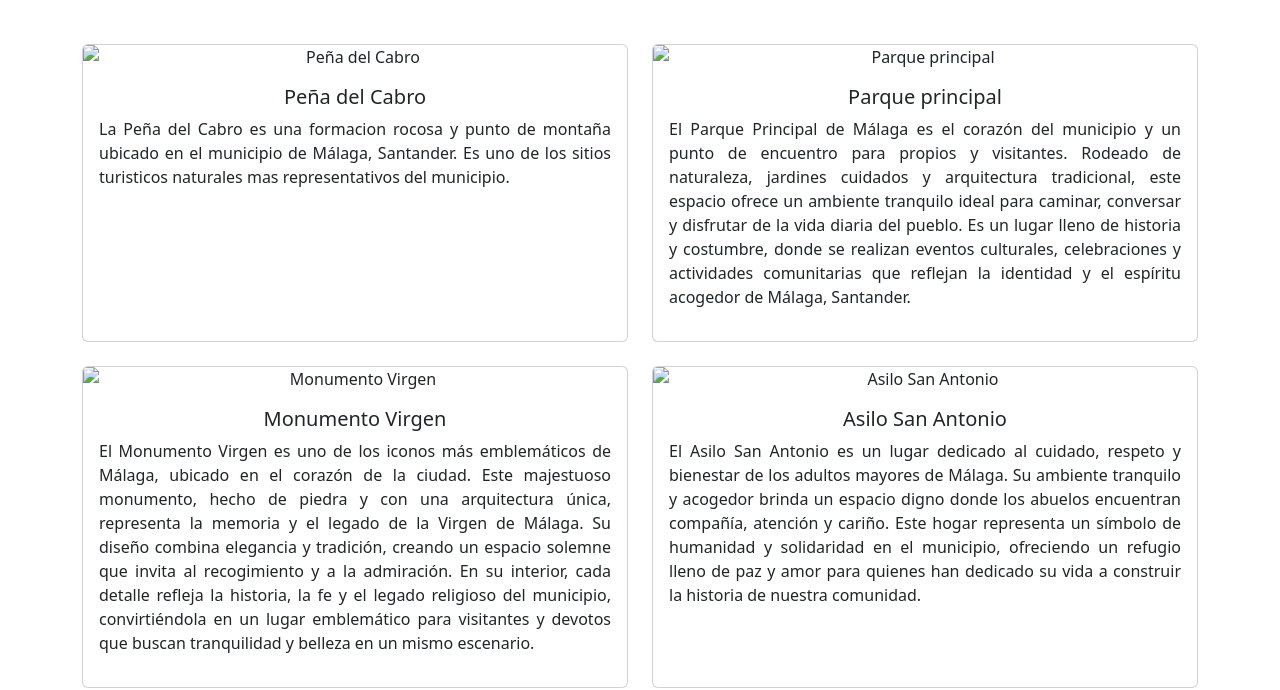
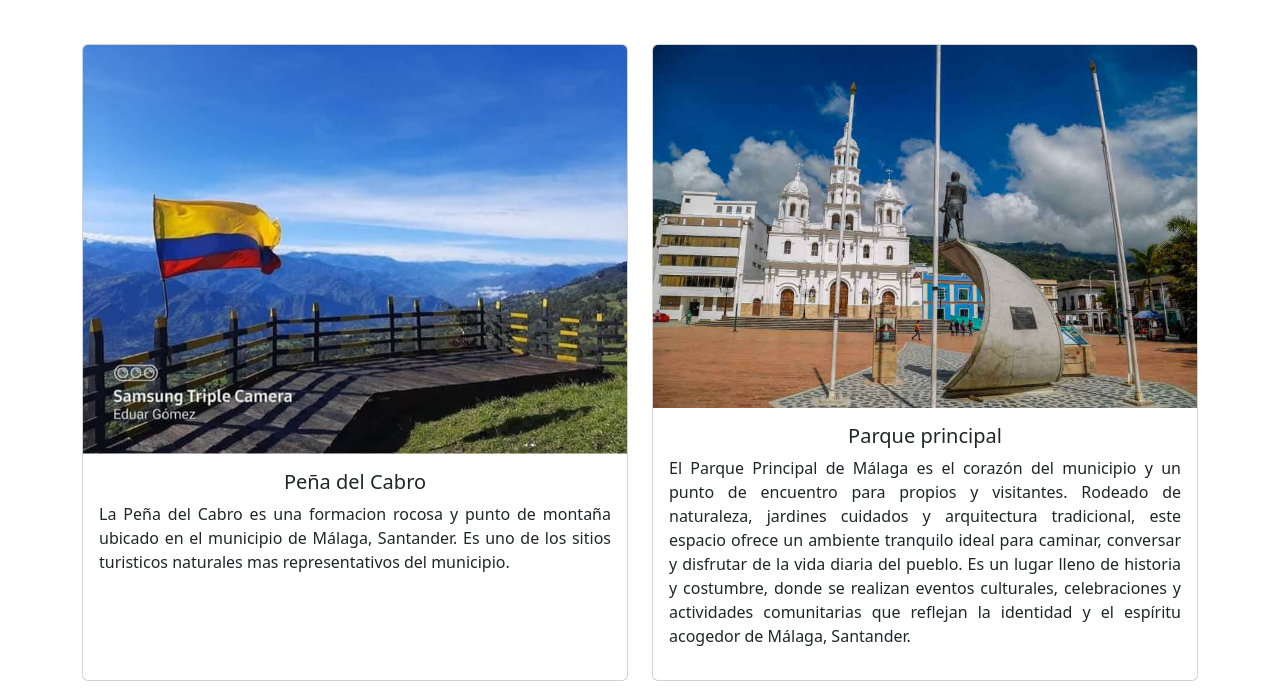
Before and after one commit to AnaMariaMV145/Sitios-Turisticos, a plain HTML site: page sitiosturistico.html in a window 1280 px wide. Shown: the part 146-836 px from the top of the page. Drawn offline with nearby package versions, Linux system fonts and the light colour scheme.

Commit message:
Update sitiosturistico.html

```diff
--- a/sitiosturistico.html
+++ b/sitiosturistico.html
@@ -34,7 +34,7 @@
 
     <div class="col-md-6">
       <div class="card h-100">
-        <img src="imagenes/Peñacabro.JPG" class="card-img-top" alt="Peña del Cabro">
+        <img src="./Peñacabro.JPG" class="card-img-top" alt="Peña del Cabro">
         <div class="card-body">
           <h5 class="card-title">Peña del Cabro</h5>
           <p style="text-align: justify;"> La Peña del Cabro es una formacion rocosa y punto de montaña
@@ -46,7 +46,7 @@
 
     <div class="col-md-6">
       <div class="card h-100">
-        <img src="imagenes/parque.jpg" class="card-img-top" alt="Parque principal">
+        <img src="./parque.jpg" class="card-img-top" alt="Parque principal">
         <div class="card-body">
           <h5 class="card-title">Parque principal </h5>
           <p style="text-align: justify;"> El Parque Principal de Málaga es el corazón del municipio y un punto de encuentro para propios
@@ -61,7 +61,7 @@
 
     <div class="col-md-6">
       <div class="card h-100">
-        <img src="imagenes/Monumentovirgen.png" class="card-img-top" alt="Monumento Virgen">
+        <img src="./Monumentovirgen.png" class="card-img-top" alt="Monumento Virgen">
         <div class="card-body">
           <h5 class="card-title">Monumento Virgen</h5>
           <p style="text-align: justify;"> El Monumento Virgen es uno de los iconos más emblemáticos de Málaga,
@@ -77,7 +77,7 @@
 
      <div class="col-md-6">
       <div class="card h-100">
-        <img src="imagenes/asilo.jpg" class="card-img-top" alt="Asilo San Antonio">
+        <img src="./asilo.jpg" class="card-img-top" alt="Asilo San Antonio">
         <div class="card-body">
           <h5 class="card-title">Asilo San Antonio</h5>
           <p style="text-align: justify;"> El Asilo San Antonio es un lugar dedicado al cuidado, respeto y bienestar de los
@@ -102,4 +102,5 @@
 
 
 </body>
+
 </html>
```
